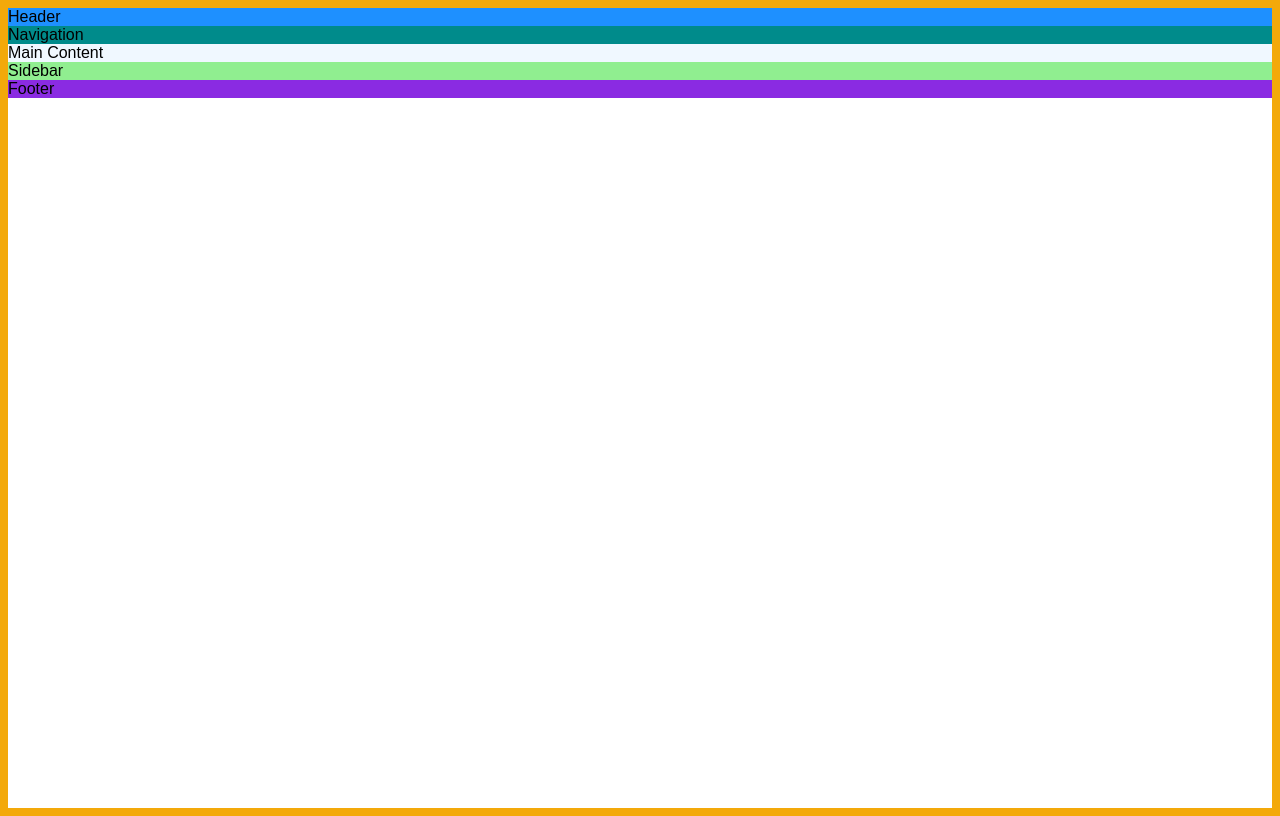
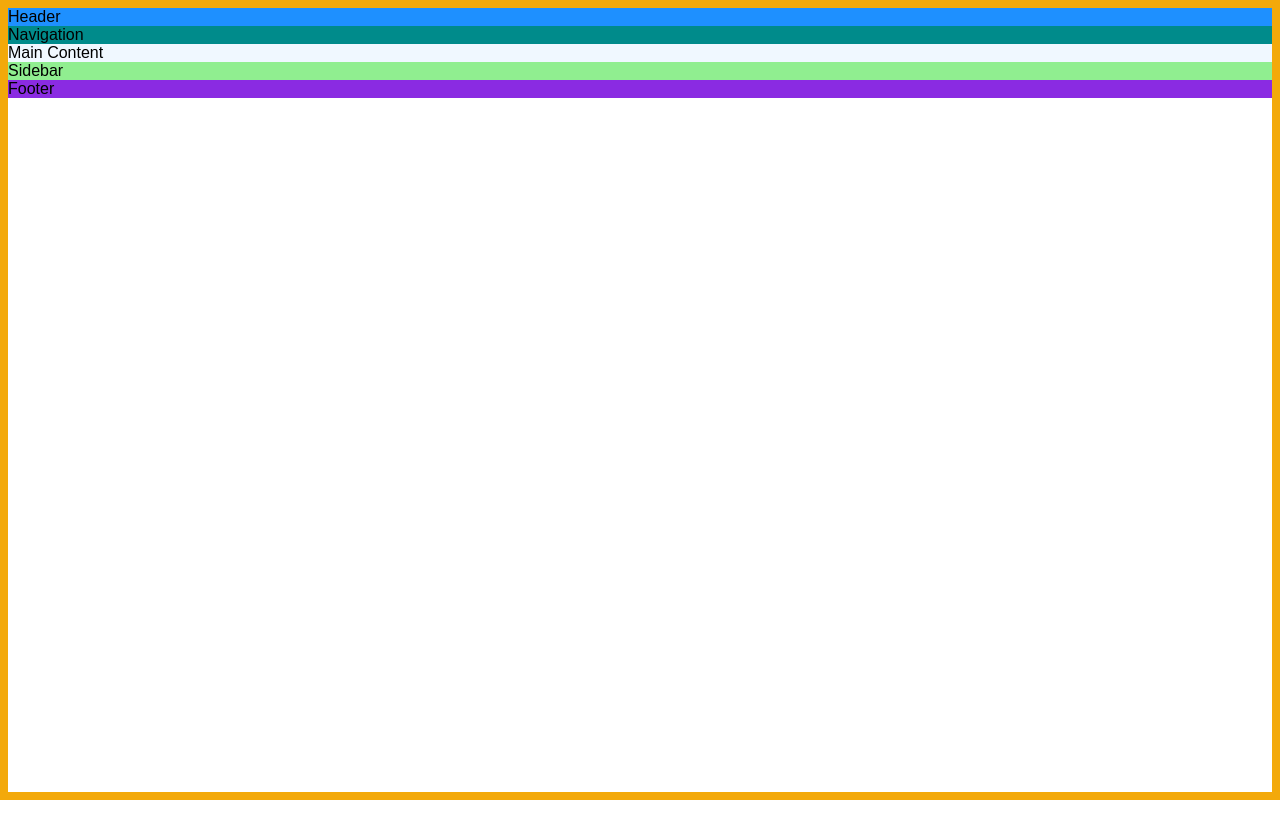
Before and after one commit to lily-fitz/CSS_Assessment, a plain HTML site: page index.html in a window 1280 px wide. Drawn offline with Linux system fonts and the light colour scheme.

Commit message:
with solutions

```diff
--- a/style.css
+++ b/style.css
@@ -27,14 +27,80 @@ footer {
 
 /* box-sizing */
 
+*,
+*::before,
+*::after {
+  box-sizing: border-box;
+}
+
+/* section {
+  display: flex;
+}
+
+p {
+  background-color: red;
+  flex: 0 1 650px;
+  flex-grow: 0;
+  flex-shrink: 1;
+  flex-basis: 650px;
+} */
+
 /* ----------------------------------------- */
 /*  flexbox solution */
 /* ----------------------------------------- */
+
+/* body {
+  display: flex;
+  flex-direction: column;
+}
+
+section {
+  flex-grow: 1;
+  display: flex;
+}
+
+header,
+footer {
+  flex-basis: 100px;
+}
+
+nav,
+aside {
+  flex-basis: 150px;
+}
+
+main {
+  flex-grow: 1;
+} */
 
 /* ----------------------------------------- */
 /*  grid solution - with section */
 /* ----------------------------------------- */
 
+/* body {
+  display: grid;
+  grid-template-rows: 100px auto 100px;
+}
+
+section {
+  display: grid;
+  grid-template-columns: 150px auto 150px;
+} */
+
 /* ----------------------------------------- */
 /*  grid solution - without section */
 /* ----------------------------------------- */
+
+/* body {
+  display: grid;
+  grid-template-rows: 100px auto 100px;
+  grid-template-columns: 150px auto 150px;
+}
+
+header {
+  grid-column: 1 / 4;
+}
+
+footer {
+  grid-column: 1 / span 3;
+} */
```
